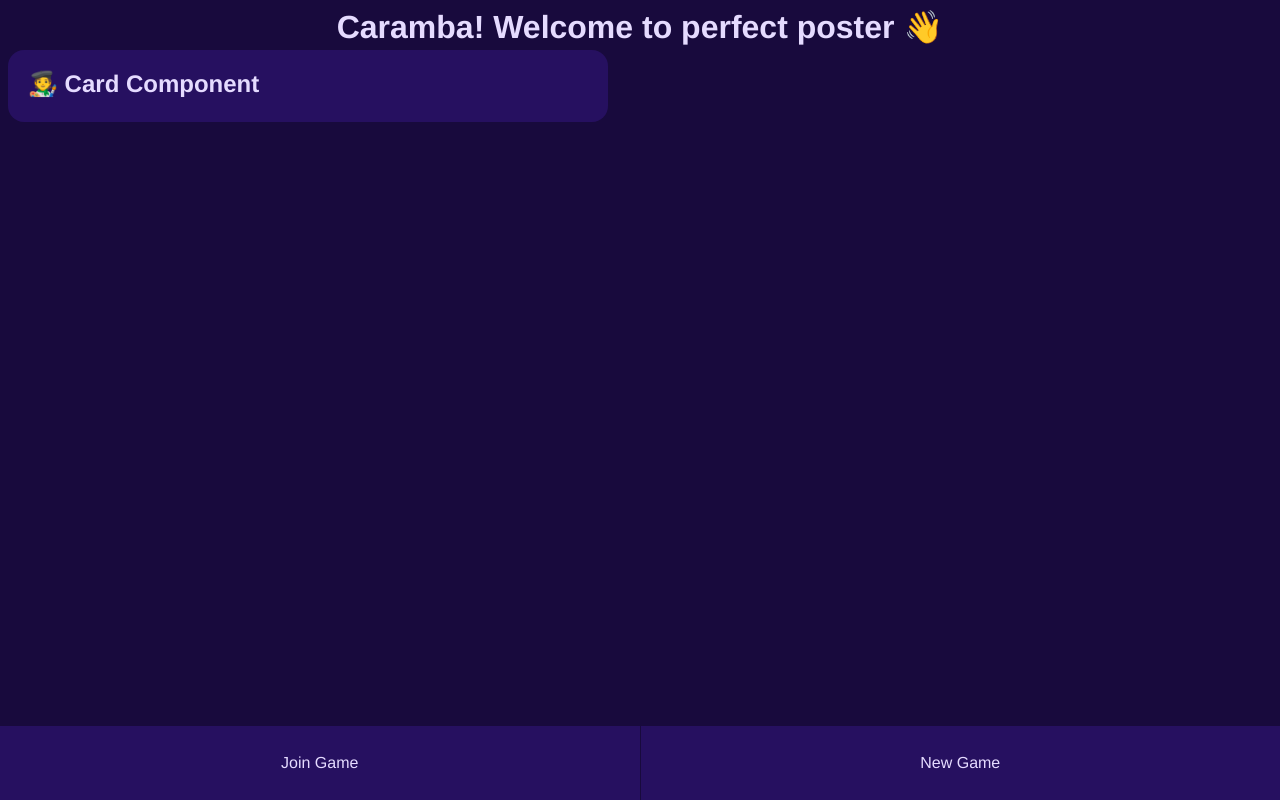
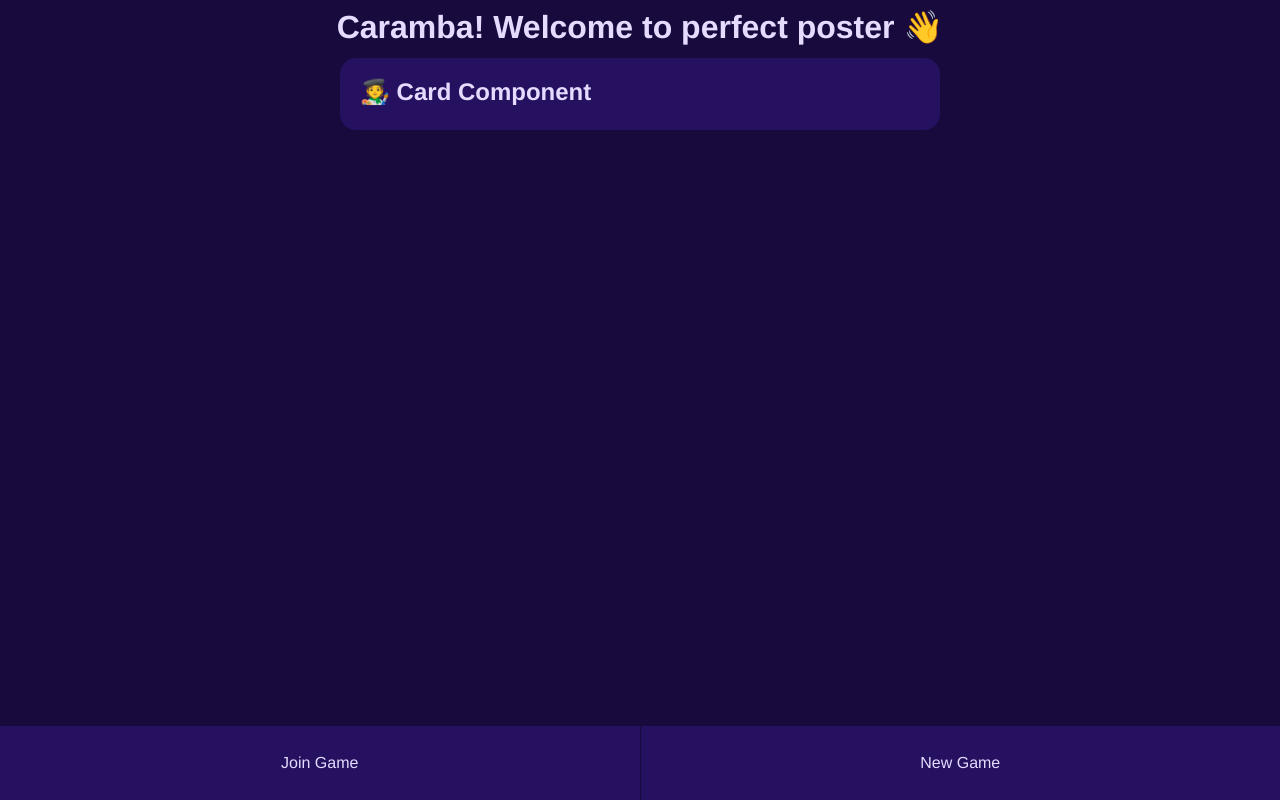
Before and after one commit to lukaskoeller/perfect-poster, a Vue app in the folder app/: page / in a window 1280 px wide. Built offline with nearby package versions, Linux system fonts and the light colour scheme.

Commit message:
style(Card): add v margins

```diff
--- a/app/src/components/Card.vue
+++ b/app/src/components/Card.vue
@@ -19,6 +19,7 @@ export default defineComponent({
 <style scoped>
 .card {
   width: min(600px, 100%);
+  margin: var(--spacing-3) auto;
   padding: var(--spacing-5);
   background-color: var(--primary-color-lighten-2);
   border-radius: var(--card-radius);
```
